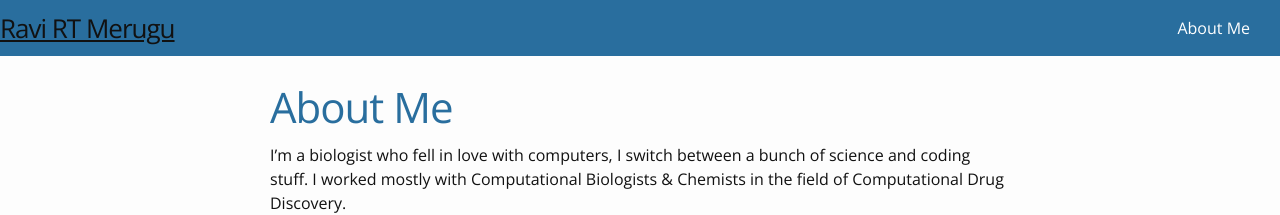
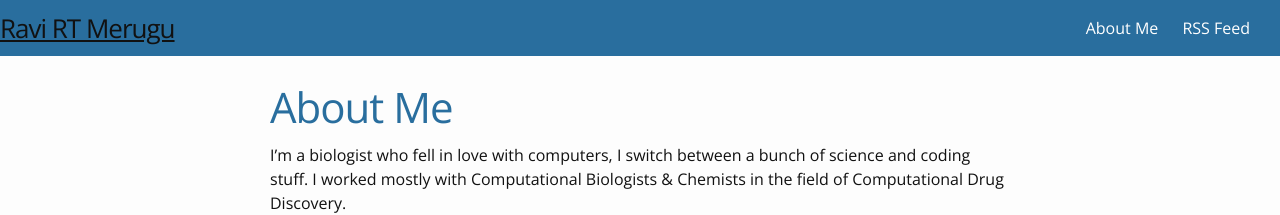
Before and after one commit to ashrafmhd09/rrmerugu.github.io, a Jekyll site: the page built from about.md, in a window 1280 px wide. Shown: the top 215 px of the page. Built offline with Jekyll 4.4.1, drawn with Linux system fonts in a browser that asks for light colours.

Commit message:
rss feed link added to header and excerpt added in index

```diff
--- a/_includes/header.html
+++ b/_includes/header.html
@@ -19,6 +19,7 @@
           <a class="page-link" href="{{ my_page.url | prepend: site.baseurl }}">{{ my_page.title }}</a>
           {% endif %}
         {% endfor %}
+        <a class="page-link"  href="{{ "/feed.xml" | prepend: site.baseurl }}">RSS Feed</a>
       </div>
     </nav>
 
--- a/index.html
+++ b/index.html
@@ -20,13 +20,12 @@
       <ul class="post-list">
         {% for post in site.posts %}
         <li>
-
           <h2 style="margin-bottom:0">
             <a class="post-link" href="{{ post.url |  prepend: site.baseurl }}">{{ post.title }}</a>
 
           </h2>
           <span class="post-meta">{{ post.date | date: "%b %-d, %Y" }}</span>
-
+          <p>{{post.excerpt}}</p>
         </li>
         {% endfor %}
       </ul>
@@ -36,9 +35,6 @@
 
 
   </div>
-    <div class="wrapper">
-      <p class="rss-subscribe">subscribe <a href="{{ "/feed.xml" | prepend: site.baseurl }}">via RSS</a></p>
 
-    </div>
 
 </div>
```
Also changed, not shown: 4 other files.
